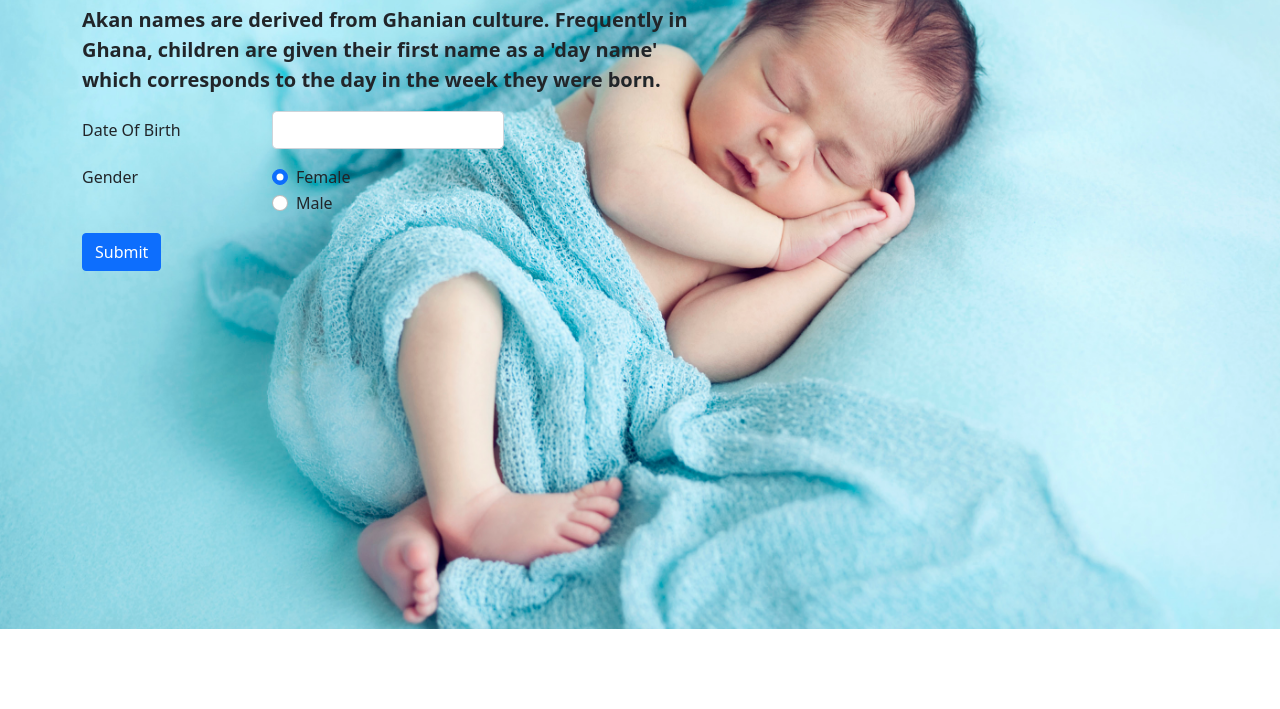
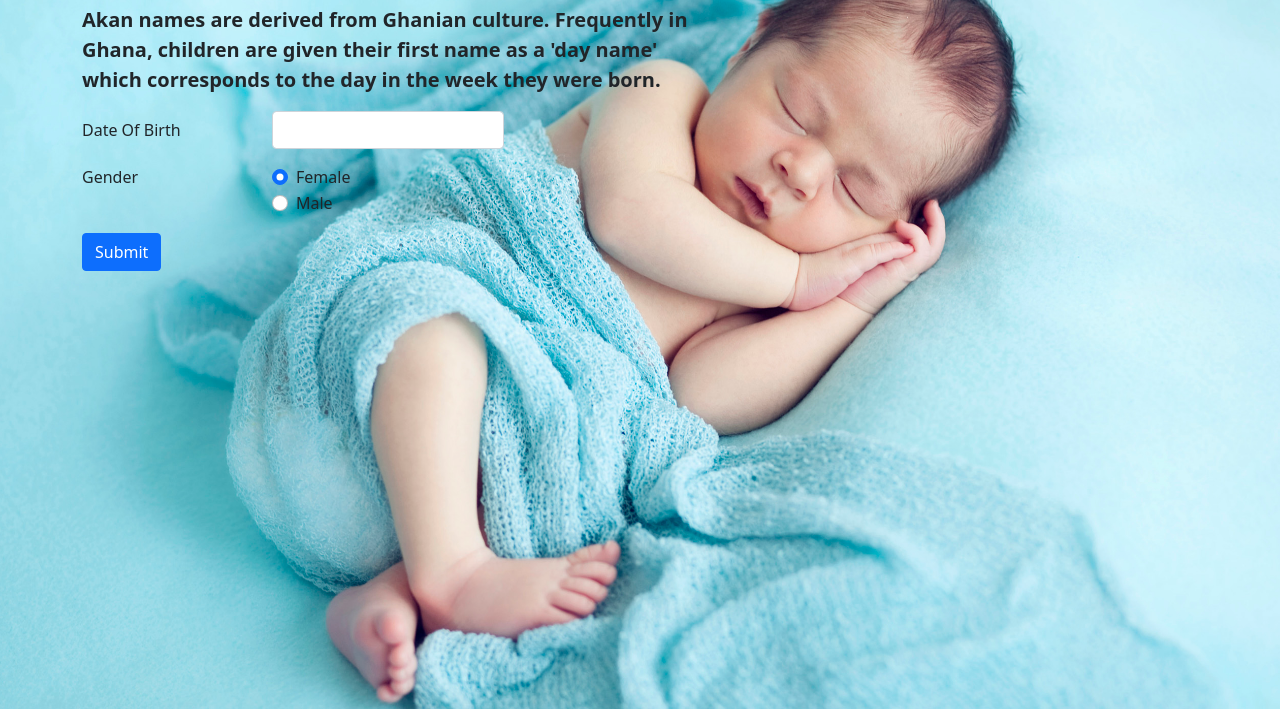
Before and after one commit to clarelimo/Akan-Name, a plain HTML site: page index.html in a window 1280 px wide. Shown: the part 91-800 px from the top of the page. Drawn offline with Linux system fonts and the light colour scheme.

Commit message:
changed body height and background position

```diff
--- a/css/style.css
+++ b/css/style.css
@@ -1,5 +1,9 @@
+html,body{
+    height: 100%;
+}
 body{
     background-image: url("../images/background.jpg");
     background-repeat: no-repeat;
     background-size: cover;
+    background-position: center;
 }
```
